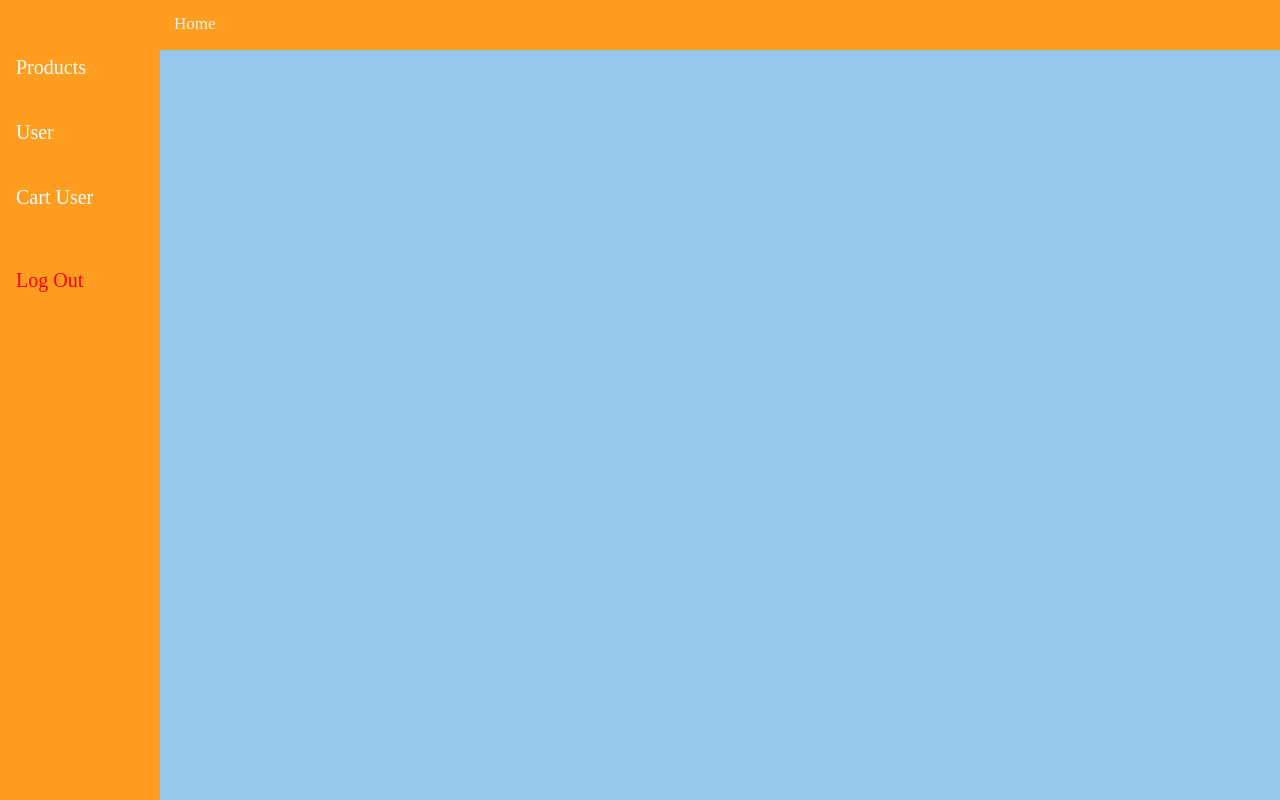
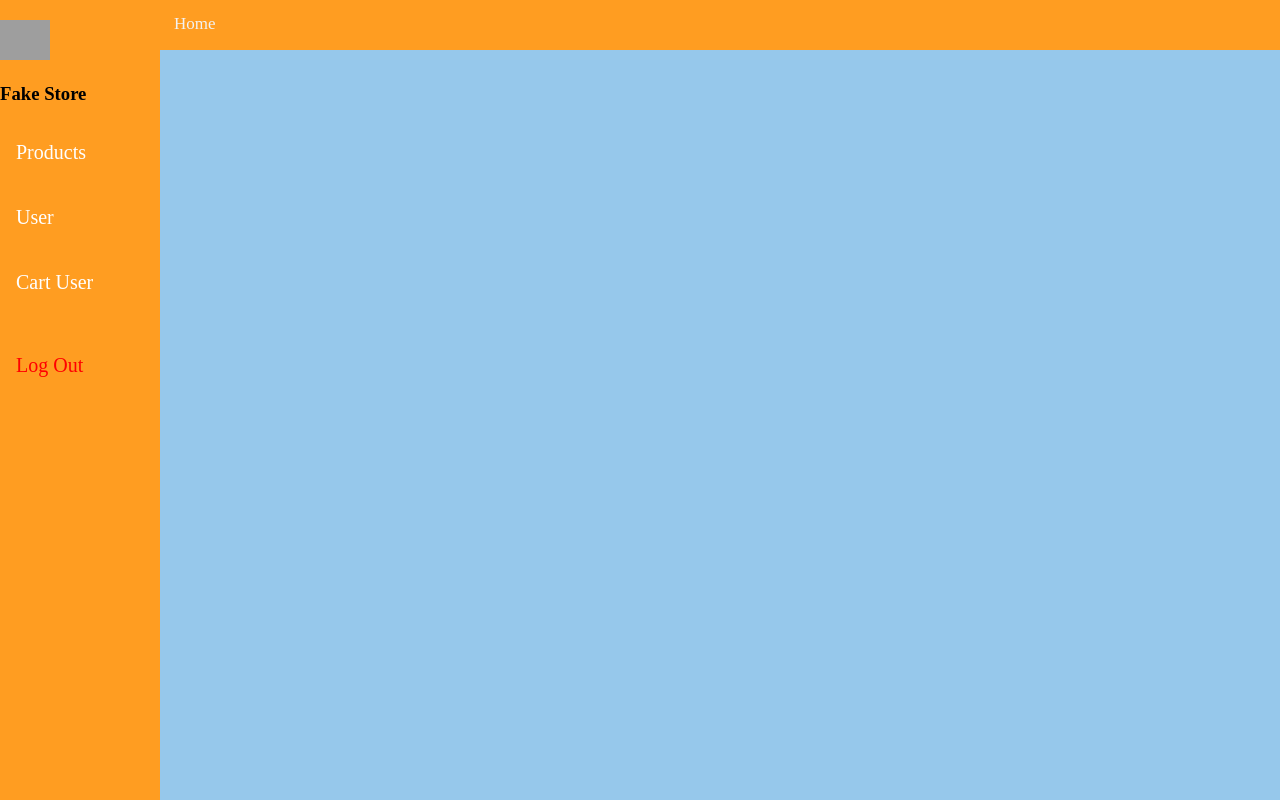
Before and after one commit to fatihmuhamadridho/Project, a Next.js app: page /components/Navigation-bar in a window 1280 px wide. Built offline with nearby package versions, Linux system fonts and the light colour scheme; grey boxes are pictures that could not be loaded.

Commit message:
Update Navigation-bar.js

```diff
--- a/pages/components/Navigation-bar.js
+++ b/pages/components/Navigation-bar.js
@@ -1,4 +1,5 @@
 import styles from "../../styles/Home.module.scss";
+import Image from "next/image";
 
 const Navbar = () => {
   return (
@@ -8,6 +9,11 @@ const Navbar = () => {
       </div>
 
       <div className={styles.sidenav}>
+        <div className={styles.logo}>
+          <Image src="/icon.png" width={50} height={40} />
+          <h3>Fake Store</h3>
+        </div>
+
         <a href="../Products">Products</a>
         <a href="../Users">User</a>
         <a href="../Carts">Cart User</a>
```
